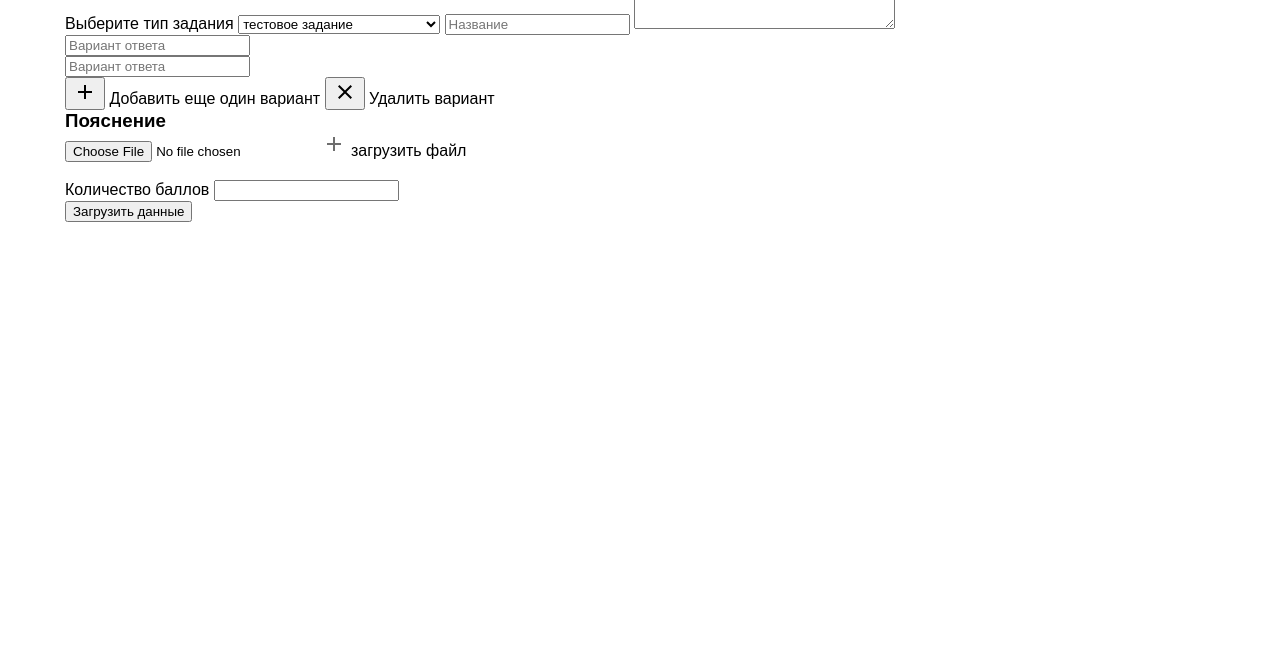
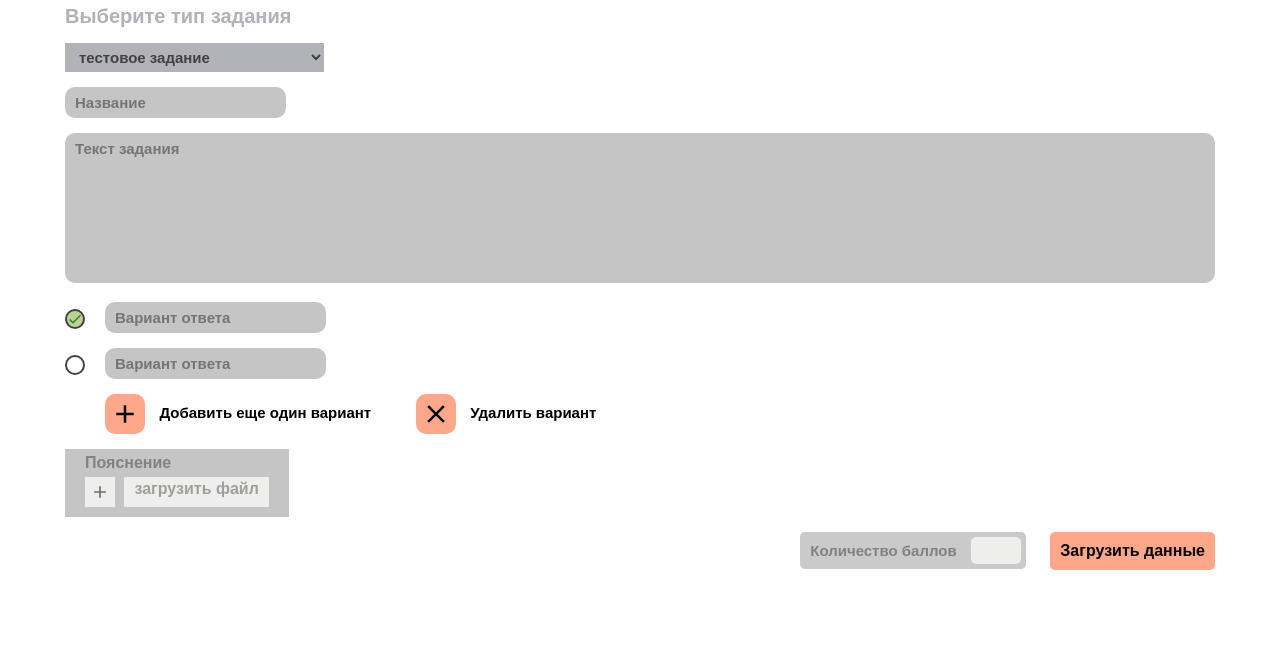
Before and after one commit to yarik2512/project, a plain HTML site: page addtask.html in a window 1280 px wide. Shown: the part 155-800 px from the top of the page. Drawn offline with Linux system fonts and the light colour scheme.

Commit message:
Add files via upload

```diff
--- a/addtask.html
+++ b/addtask.html
@@ -4,7 +4,7 @@
     <meta charset="UTF-8">
     <meta name="viewport" content="width=device-width, initial-scale=1.0">
     <title>Добавить задание</title>
-    <link rel="stylesheet" href="css/style.css">
+    <link rel="stylesheet" href="css/addtask.css">
 </head>
 <body>
     <div class="top-bar">
@@ -20,43 +20,43 @@
             </div>
         </a>
     </div>
-    <div class="modal-add">
+    <div class="add">
         <div class="container">
-            <h2 class="modal-add-h">Добавить новое задание</h2>
-            <div class="modal-add-main">
-                <form class="modal-add-form">
-                    <label for="task-type" class="modal-add-label">Выберите тип задания</label>
-                    <select class="modal-add-select" name="task-type" id="task-type">
+            <h2 class="add-h">Добавить новое задание</h2>
+            <div class="add-main">
+                <form class="add-form">
+                    <label for="task-type" class="add-label">Выберите тип задания</label>
+                    <select class="add-select" name="task-type" id="task-type">
                         <option value="test">тестовое задание</option>
                         <option value="solve">задание с решением</option>
                         <option value="open">задание с открытым ответом</option>
                     </select>
-                    <input type="text" class="modal-add-input" name="task-name" placeholder="Название">
-                    <textarea class="modal-add-textarea" name="task-text" cols="30" rows="10" placeholder="Текст задания"></textarea>
-                    <div class="modal-add-variate">
+                    <input type="text" class="add-input" name="task-name" placeholder="Название">
+                    <textarea class="add-textarea" name="task-text" cols="30" rows="10" placeholder="Текст задания"></textarea>
+                    <div class="add-variate">
                         <span data-for="task-ans-1" class="task-ans-label" data-right></span><!--
-                        --><input type="text" name="task-ans-1" id="task-ans-1" data-right class="modal-ans-input" placeholder="Вариант ответа"><br>
+                        --><input type="text" name="task-ans-1" id="task-ans-1" data-right class="ans-input" placeholder="Вариант ответа"><br>
                         <span data-for="task-ans-2" class="task-ans-label"></span><!--
-                        --><input type="text" name="task-ans-2" id="task-ans-2" class="modal-ans-input" placeholder="Вариант ответа"><br>
-                        <button class="modal-add-ans-btn test-task-btn add" type="button" id="add-ans"><img src="img/add_black.svg" alt="+" class="modal-add-ans-img"></button>
-                        <span class="modal-add-ans-span">Добавить еще один вариант</span>
-                        <button class="modal-add-ans-btn test-task-btn rm" type="button" id="add-ans"><img src="img/clear.svg" alt="x" class="modal-add-ans-img"></button>
-                        <span class="modal-add-ans-span">Удалить вариант</span>
+                        --><input type="text" name="task-ans-2" id="task-ans-2" class="ans-input" placeholder="Вариант ответа"><br>
+                        <button class="add-ans-btn test-task-btn add" type="button" id="add-ans"><img src="img/add_black.svg" alt="+" class="add-ans-img"></button>
+                        <span class="add-ans-span">Добавить еще один вариант</span>
+                        <button class="add-ans-btn test-task-btn rm" type="button" id="add-ans"><img src="img/clear.svg" alt="x" class="add-ans-img"></button>
+                        <span class="add-ans-span">Удалить вариант</span>
                     </div>
-                    <div class="modal-add-illustr">
-                        <h3 class="modal-add-illustr-h">Пояснение</h3>
-                        <input class=modal-add-file type="file" name="task-illustration" id="task-illustration">
-                        <label for="task-illustration" class="modal-add-illustr-label">
-                            <span class="modal-add-illustr-btn"><img src="img/add_grey.svg" alt="+" class="modal-add-illustr-btn-img"></span>
-                            <span class="modal-add-illustr-span">загрузить файл</span>
+                    <div class="add-illustr">
+                        <h3 class="add-illustr-h">Пояснение</h3>
+                        <input class=add-file type="file" name="task-illustration" id="task-illustration">
+                        <label for="task-illustration" class="add-illustr-label">
+                            <span class="add-illustr-btn"><img src="img/add_grey.svg" alt="+" class="add-illustr-btn-img"></span>
+                            <span class="add-illustr-span">загрузить файл</span>
                         </label>
                     </div><br>
-                    <div class="modal-add-final">
-                        <div class="modal-add-score">
-                            <label for="task-score" class="modal-add-score-label">Количество баллов</label>
-                            <input type="number" name="task-score" id="task-score" class="modal-add-score-input">
+                    <div class="add-final">
+                        <div class="add-score">
+                            <label for="task-score" class="add-score-label">Количество баллов</label>
+                            <input type="number" name="task-score" id="task-score" class="add-score-input">
                         </div>
-                        <button type="submit" class="modal-add-btn">Загрузить данные</button>
+                        <button type="submit" class="add-btn">Загрузить данные</button>
                     </div>
                 </form>
             </div>
```
Also changed, not shown: index.html (+2 -2 lines).
